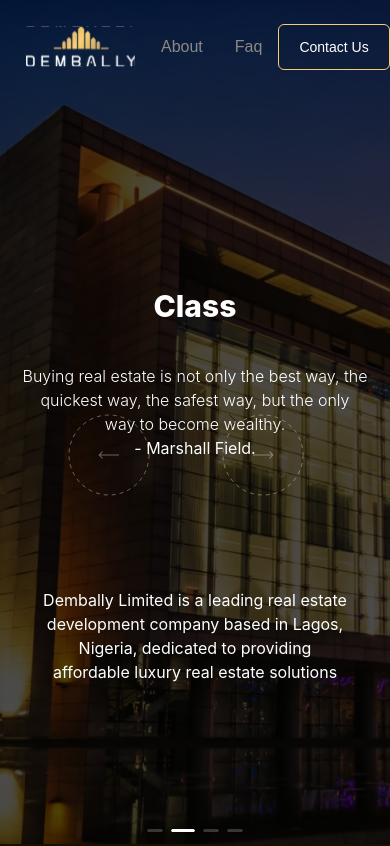
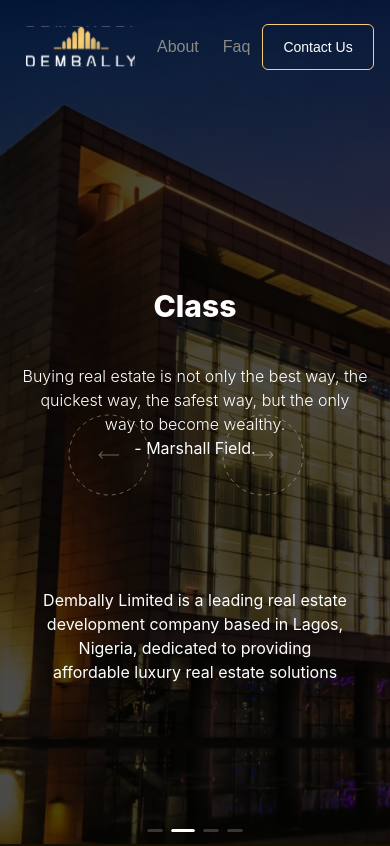
Before and after one commit to geraldkachi/dembally, a React (Vite) app: page / in a window 390 px wide. Shown: the top 846 px of the page. Built offline with nearby package versions, Linux system fonts and the light colour scheme; a web font is replaced by a local one.

Commit message:
latest new for contacts late

```diff
--- a/src/components/navbar/Navbar.tsx
+++ b/src/components/navbar/Navbar.tsx
@@ -21,9 +21,9 @@ const Navbar = ({ scrollToSection }: Props) => {
 
 
                 <div className="justify-between items-center flex text-[#8A8986]">
-                    <Link to="/" className={`${window.location.pathname === '/' && 'hidden text-white'} mx-4`}>Home</Link>
-                    <Link to="/about" className={`${window.location.pathname === '/about' && 'hidden text-white'} mx-4`}>About</Link>
-                    <Link to="/faq" className={`${window.location.pathname === '/faq' && 'hidden text-white'} mx-4`}>Faq</Link>
+                    <Link to="/" className={`${window.location.pathname === '/' && 'hidden text-white'} mx-3 sm:mx-4`}>Home</Link>
+                    <Link to="/about" className={`${window.location.pathname === '/about' && 'hidden text-white'} mx-3 sm:mx-4`}>About</Link>
+                    <Link to="/faq" className={`${window.location.pathname === '/faq' && 'hidden text-white'} mx-3 sm:mx-4`}>Faq</Link>
                 </div>
 
                 <div className="sm:flex md:order-2">
```
